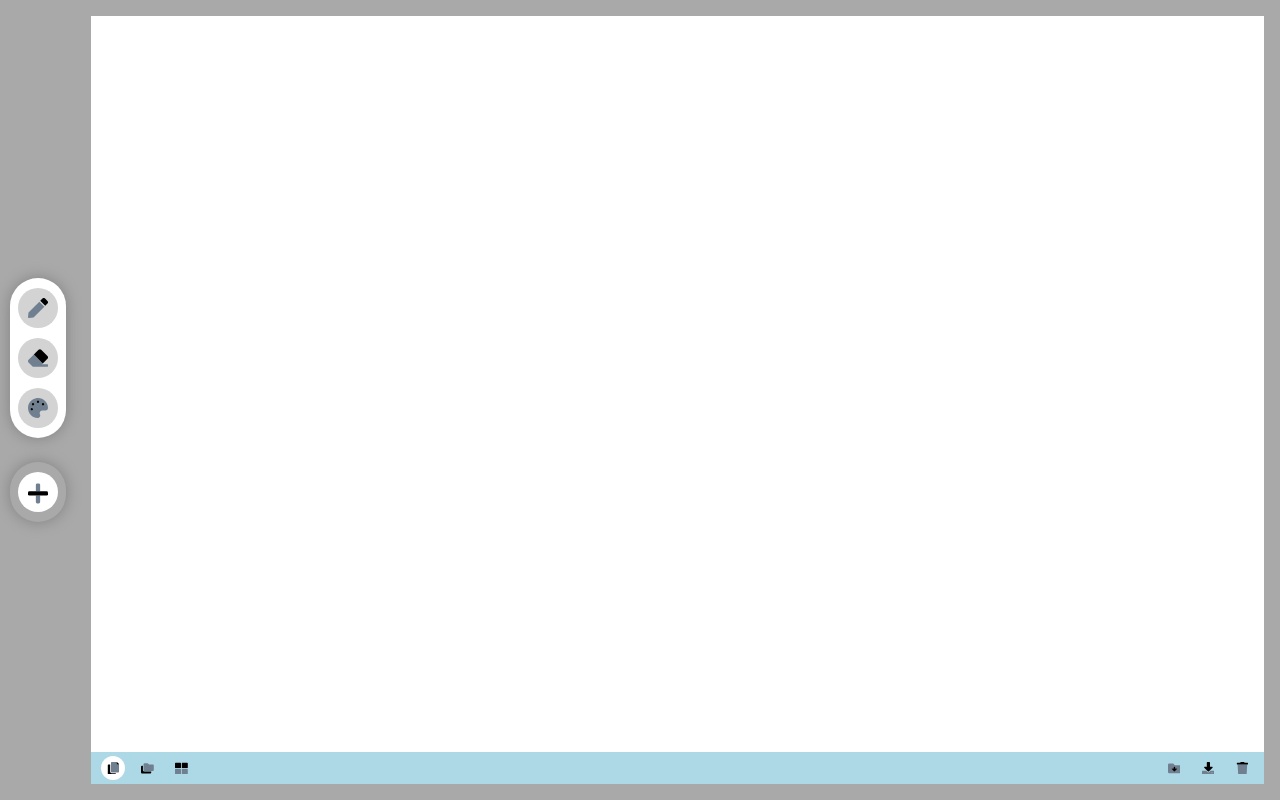
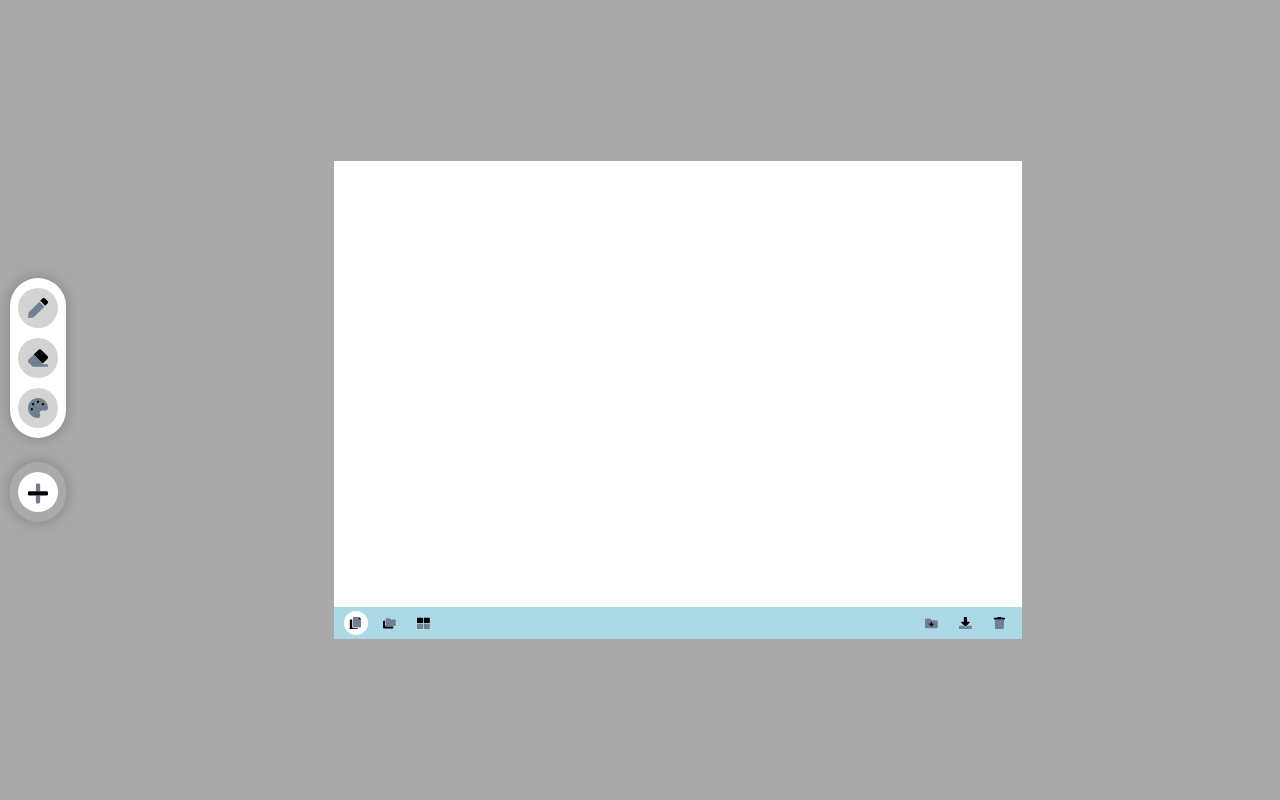
Before and after one commit to mrityunjay38/Pen-Pad, a React (Create React App) app: page / in a window 1280 px wide. Built offline with nearby package versions, Linux system fonts and the light colour scheme.

Commit message:
Setup drawable canvas

```diff
--- a/src/components/Canvas/index.css
+++ b/src/components/Canvas/index.css
@@ -1,10 +1,10 @@
-.canvas {
+/* .canvas {
     width: 100%;
     height: 100%;
     display: flex;
-}
+} */
 
 .whiteboard {
-    width: 100%;
+    /* width: 100%; */
     background: white;
 }
--- a/src/components/Canvas/index.jsx
+++ b/src/components/Canvas/index.jsx
@@ -1,13 +1,70 @@
-import React from 'react';
+import React, { useState } from 'react';
+import { useEffect } from 'react';
+import { useRef } from 'react';
 import { Row } from '../Layouts';
 import './index.css';
 
-const Canvas = () => {
+const Canvas = ({width,height}) => {
+    const [canvasRef,startDrawing,stopDrawing,drawing] = useInitCanvas(width,height);
+
     return (
         <Row className="canvas">
-            <canvas className="whiteboard" />
+            <canvas className="whiteboard" onMouseDown={startDrawing} onMouseMove={drawing} onMouseUp={stopDrawing} ref={canvasRef} />
         </Row>
     )
 }
 
+const useInitCanvas = (width,height,lineWidth = 5) => {
+    const [isDrawing, setIsDrawing] = useState(false);
+    const canvasRef = useRef(null);
+    const ctxRef = useRef(null);
+
+    useEffect(() => {
+        const canvas = canvasRef.current;
+
+        /* set canvas width and height + double pixel density */
+        canvas.width = width * 2;
+        canvas.height = height * 2;
+
+        /* set canvas css */
+        canvas.style.width = `${width}px`;
+        canvas.style.height = `${height}px`;
+
+        const ctx = canvas.getContext("2d");
+
+        ctx.scale(2,2);
+        ctx.lineWidth = lineWidth;
+        ctx.lineCap = "round";
+        ctxRef.current = ctx;
+    },[lineWidth,width,height]);
+
+    const startDrawing = ({nativeEvent}) => {
+        const { offsetX, offsetY } = nativeEvent;
+        setIsDrawing(true);
+        draw(offsetX,offsetY);
+    }
+
+    const stopDrawing = () => {
+        const { current } = ctxRef;
+        current.beginPath();
+        setIsDrawing(false);
+    }
+
+    const draw = (x,y) => {
+        const { current } = ctxRef;
+        current.lineTo(x,y);
+        current.stroke();
+        current.beginPath();
+        current.moveTo(x,y);
+    }
+
+    const drawing = ({nativeEvent}) => {
+        if(!isDrawing) return;
+        const {offsetX,offsetY} = nativeEvent;
+        draw(offsetX,offsetY);
+    }
+
+    return [canvasRef,startDrawing,stopDrawing,drawing];
+}
+
 export default Canvas;
--- a/src/components/PenPad/index.css
+++ b/src/components/PenPad/index.css
@@ -9,6 +9,8 @@
     padding: 1em;
     display: flex;
     flex-direction: column;
+    justify-content: center;
+    align-items: center;
 }
 
 .boards {
--- a/src/components/PenPad/index.jsx
+++ b/src/components/PenPad/index.jsx
@@ -9,6 +9,7 @@ import { useSelector } from "react-redux";
 const PenPad = () => {
   const boards = useSelector((state) => state.boards);
   const view = useSelector(state => state.view.viewType);
+  const {width, height} = useConstructCanvas();
 
   return (
     <Row className="pen-pad">
@@ -17,10 +18,10 @@ const PenPad = () => {
       </Col>
       <Col>
         <Row className={view}>
-          <Col className="main-content">
+          <Col className="main-content" width={width} height={height}>
           <Row className="boards">
             {boards.map((board, id) => (
-              <Whiteboard key={id} />
+              <Whiteboard key={id} width={width} height={height} />
             ))}
           </Row>
           <StatusBar />
@@ -31,4 +32,22 @@ const PenPad = () => {
   );
 };
 
+const useConstructCanvas = () => {
+  const screenWidth = window.screen.width;
+  const screenHeight = window.screen.height;
+
+    if(screenWidth > screenHeight){
+      return {
+        width: screenWidth - screenWidth * 0.10, // reduce canvas width by 15%
+        height: screenHeight - screenHeight * 0.15 // reduce canvas height by 10%
+      }
+    }
+    else {
+      return {
+        width: screenWidth - screenWidth * 0.15, // reduce canvas width by 10%
+        height: screenHeight - screenHeight * 0.10 // reduce canvas height by 10%
+      }
+    }
+}
+
 export default PenPad;
```
